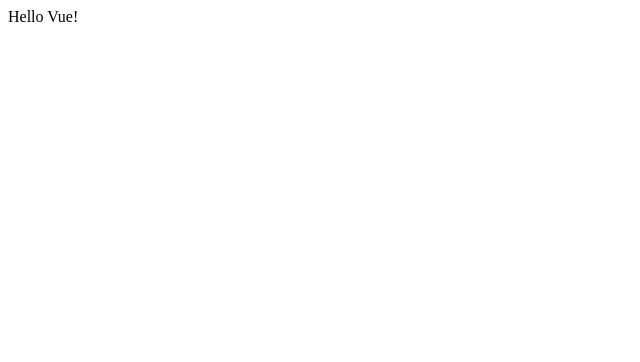
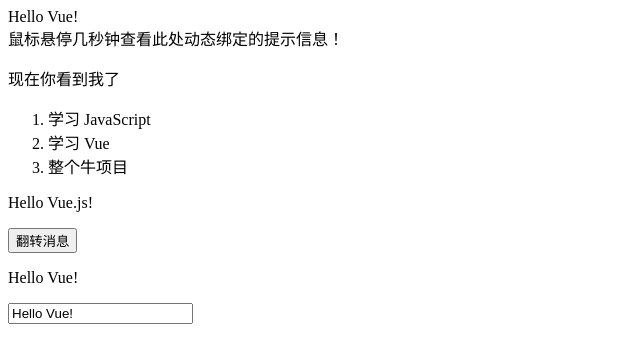
Before and after one commit to lkeji/learningVue, a plain HTML site: page oneVue.html in a window 1280 px wide. Shown: the whole page, without its empty margins (0-640 px from the left). Drawn offline with Linux system fonts and the light colour scheme.

Commit message:
根据官网实例敲代码

```diff
--- a/oneVue.html
+++ b/oneVue.html
@@ -6,9 +6,45 @@
   <script src="js/vue/vue.js"></script>
 </head>
 <body>
+
+
 <div id="app">
   {{message}}
 </div>
+
+
+<div id="app-2">
+  <span v-bind:title="message">
+    鼠标悬停几秒钟查看此处动态绑定的提示信息！
+  </span>
+</div>
+
+
+<div id="app-3">
+  <p v-if="seen">现在你看到我了</p>
+</div>
+
+<div id="app-4">
+  <ol>
+    <li v-for="todo in todos">
+    {{todo.text}}
+    </li>
+  </ol>
+</div>
+
+
+<div id="app-5">
+  <p>{{ message }}</p>
+  <button v-on:click="reverseMessage">翻转消息</button>
+</div>
+
+<div id="app-6">
+  <p>{{ message }}</p>
+  <input v-model="message">
+</div>
+
+
+
 </body>
 <script>
   var app=new Vue({
@@ -17,6 +53,50 @@
       message:"Hello Vue!"
     }
   });
+  var app2 = new Vue({
+    el: '#app-2',
+    data: {
+      message: '页面加载于 ' + new Date().toLocaleString()
+    }
+  })
+  var app3=new Vue({
+    el:"#app-3",
+    data:{
+      seen:true
+    }
+  });
+
+  var app4=new Vue({
+    el:'#app-4',
+    data:{
+      todos:[
+        { text: '学习 JavaScript' },
+        { text: '学习 Vue' },
+        { text: '整个牛项目' }
+      ]
+    }
+  });
+
+  var app5=new Vue({
+    el:"#app-5",
+    data:{
+      message: 'Hello Vue.js!'
+    },
+    methods:{
+      reverseMessage:function(){
+        this.message=this.message.split('').reverse().join('')
+      }
+    }
+  });
+
+  var app6=new Vue({
+    el:'#app-6',
+    data:{
+      message:'Hello Vue!'
+    }
+  });
+
+
 
 </script>
 </html>
```
